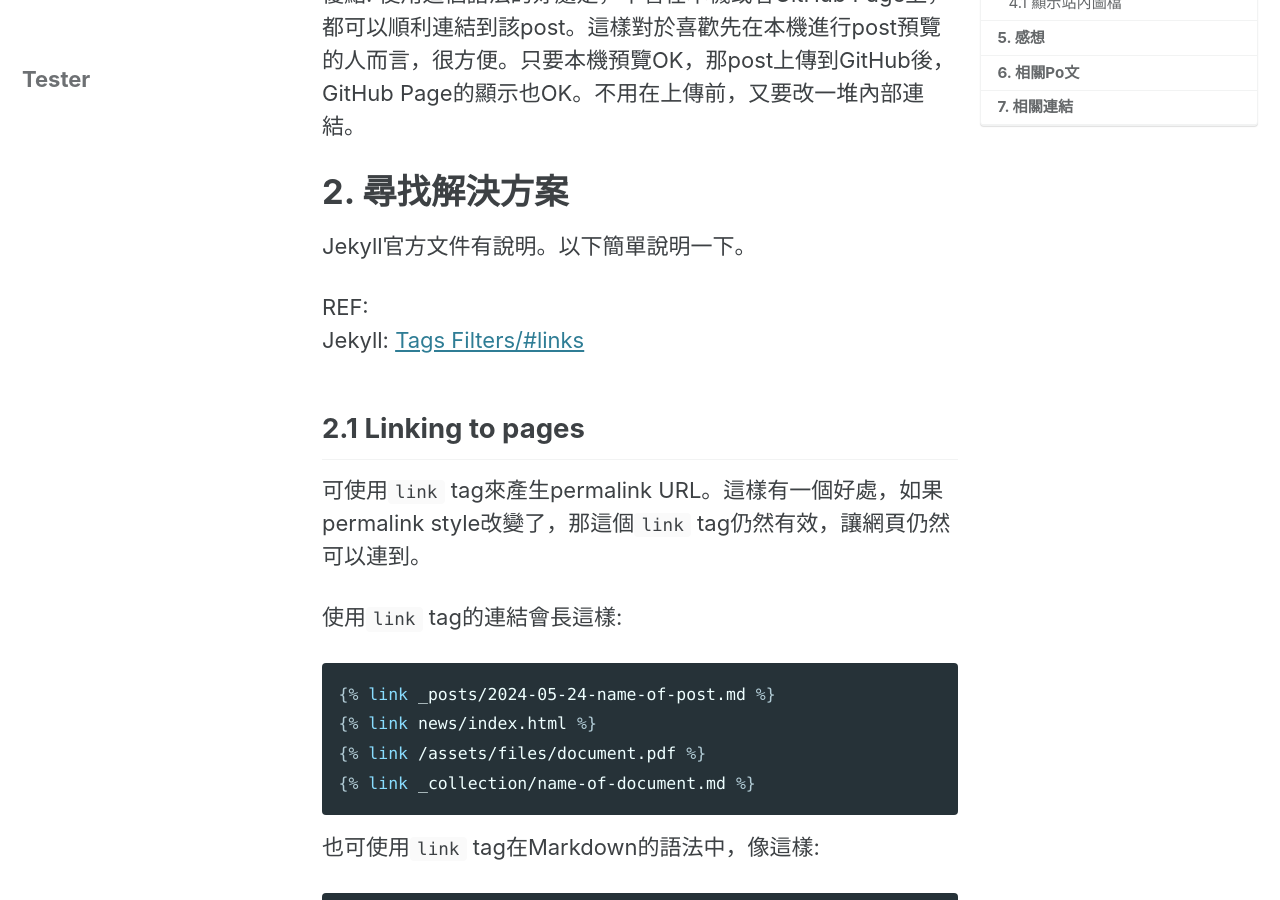
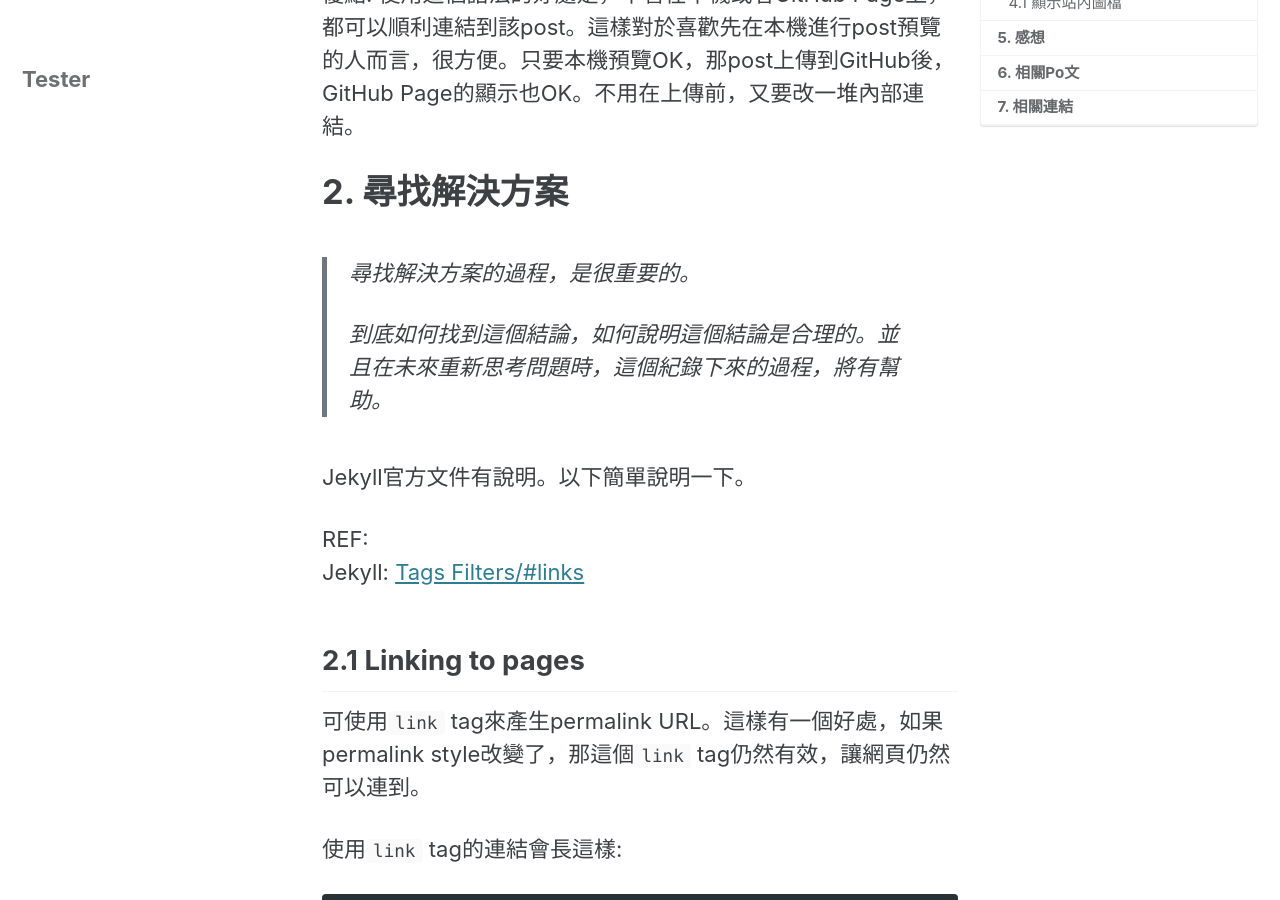
Before and after one commit to HsienChing/GitHubPageTest, a Jekyll site: the page built from _posts/2024-05-23-How-to-Link-Posts-pages-files-in-Jekyll-Generated-Website.md, in a window 1280 px wide and 900 px high, scrolled down 776 px. Built offline with Jekyll 4.4.1, drawn with Linux system fonts in a browser that asks for light colours; cached includes are drawn as plain includes.

Commit message:
Update post

```diff
--- a/_posts/2024-05-23-How-to-Link-Posts-pages-files-in-Jekyll-Generated-Website.md
+++ b/_posts/2024-05-23-How-to-Link-Posts-pages-files-in-Jekyll-Generated-Website.md
@@ -34,6 +34,10 @@ NOTE: 如果不要連結到章節，請刪除`#section-2`即可。
 優點: 使用這個語法的好處是，不管在本機或者GitHub Page上，都可以順利連結到該post。這樣對於喜歡先在本機進行post預覽的人而言，很方便。只要本機預覽OK，那post上傳到GitHub後，GitHub Page的顯示也OK。不用在上傳前，又要改一堆內部連結。
 
 # 2. 尋找解決方案
+
+> 尋找解決方案的過程，是很重要的。
+>
+> 到底如何找到這個結論，如何說明這個結論是合理的。並且在未來重新思考問題時，這個紀錄下來的過程，將有幫助。
 
 Jekyll官方文件有說明。以下簡單說明一下。
 
```
